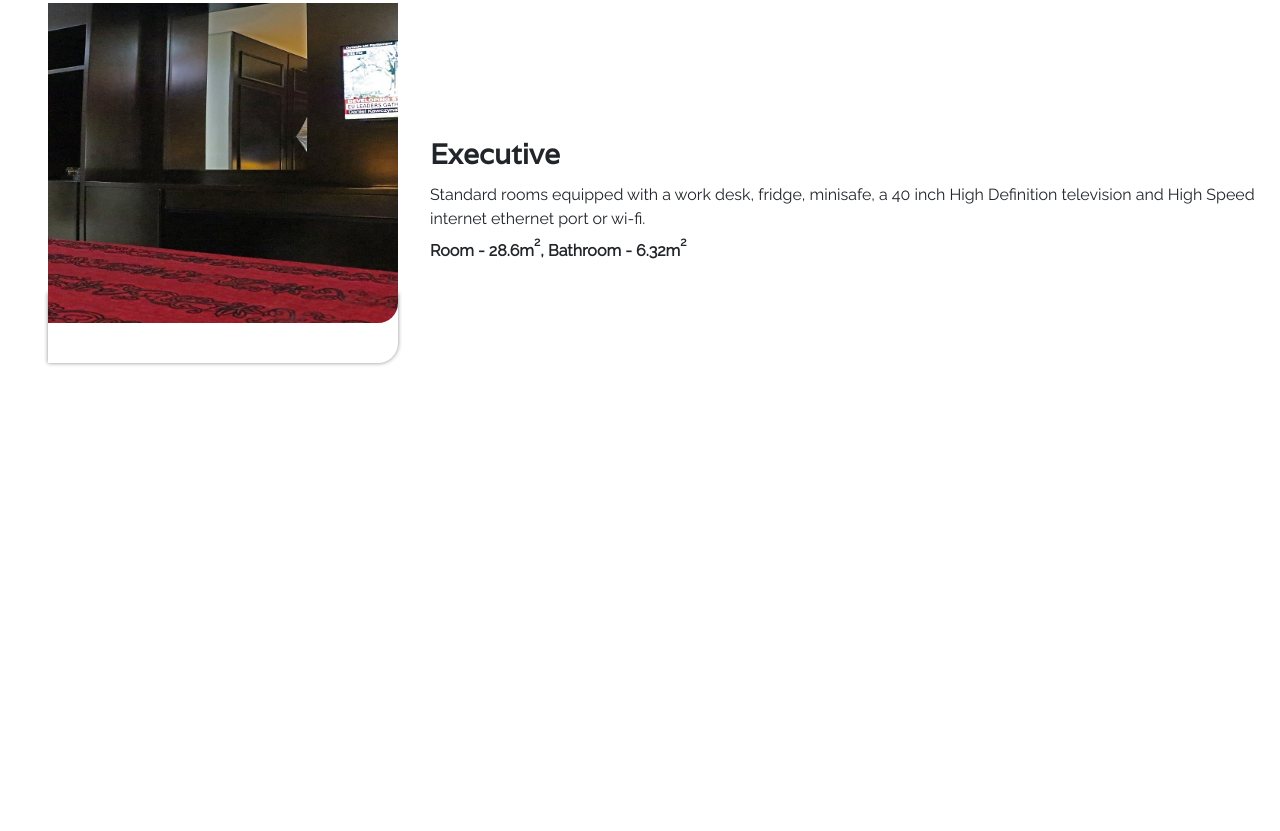
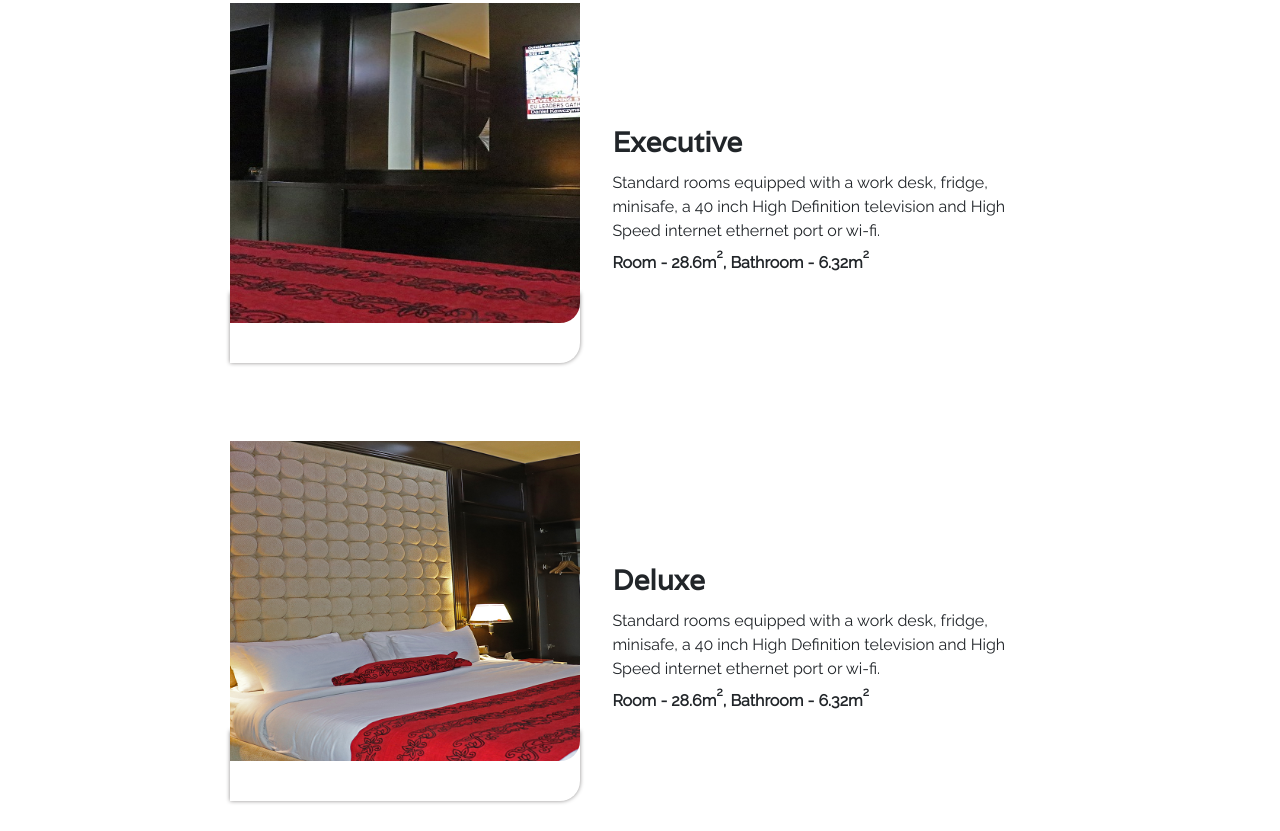
Before and after one commit to whizyrel/bwpiwebsite, a plain HTML site: page index.html in a window 1280 px wide. Shown: the part 1223-2054 px from the top of the page. Before the commit the page ends 1616 px from the top, so only its background shows below. Drawn offline with nearby package versions, Linux system fonts and the light colour scheme.

Commit message:
bm: temp room design

```diff
--- a/index.html
+++ b/index.html
@@ -79,7 +79,7 @@
     </div>
   </div>
 
-  <div class="d-flex w-100 __section-room-types" id="rooms">
+  <div class="d-flex __section-room-types" id="rooms">
     <div class="d-flex mt-5 w-100 __section-room-type">
       <div class="d-flex ml-5 my-auto __room-card">
         <img class="__card-img mx-auto d-flex" src="./room_pics/r1.png" alt="card_image">
@@ -106,6 +106,24 @@
 
       <div class="d-flex ml-3 __room-description">
         <span class="mx-3 __bold-text mt-auto">Executive</span>
+        <span class="mx-3 mt-2">
+          Standard rooms equipped with a work desk, fridge, minisafe, a 40 inch High Definition television and High Speed internet ethernet port or wi-fi.
+        </span>
+        <span class="d-flex mt-2 mx-3 mb-auto __bold-text">
+          Room - 28.6m<sup>2</sup>,
+          Bathroom - 6.32m<sup>2</sup>
+        </span>
+      </div>
+    </div>
+
+    <div class="d-flex mt-5 w-100 __section-room-type">
+      <div class="d-flex ml-5 my-auto __room-card">
+        <img class="__card-img mx-auto d-flex" src="./room_pics/r3.png" alt="card_image">
+        <div class="d-flex __card-text-container __empty-card"></div>
+      </div>
+
+      <div class="d-flex ml-3 __room-description">
+        <span class="mx-3 __bold-text mt-auto">Deluxe</span>
         <span class="mx-3 mt-2">
           Standard rooms equipped with a work desk, fridge, minisafe, a 40 inch High Definition television and High Speed internet ethernet port or wi-fi.
         </span>
--- a/styles.css
+++ b/styles.css
@@ -233,12 +233,18 @@ sup {
 }
 
 @media (min-width: 992px) {
-	.__room-vector-image {
+	.__room-vector-image,
+	.__section-room-types {
 		margin-left: 18%!important;
 	}
 
-	.__section-room-text {
+	.__section-room-text,
+	.__section-room-types {
 		margin-right: 18%;
+	}
+
+	.__room-card {
+		margin-left: 0!important;
 	}
 
 	.__section-room-text p {
```
